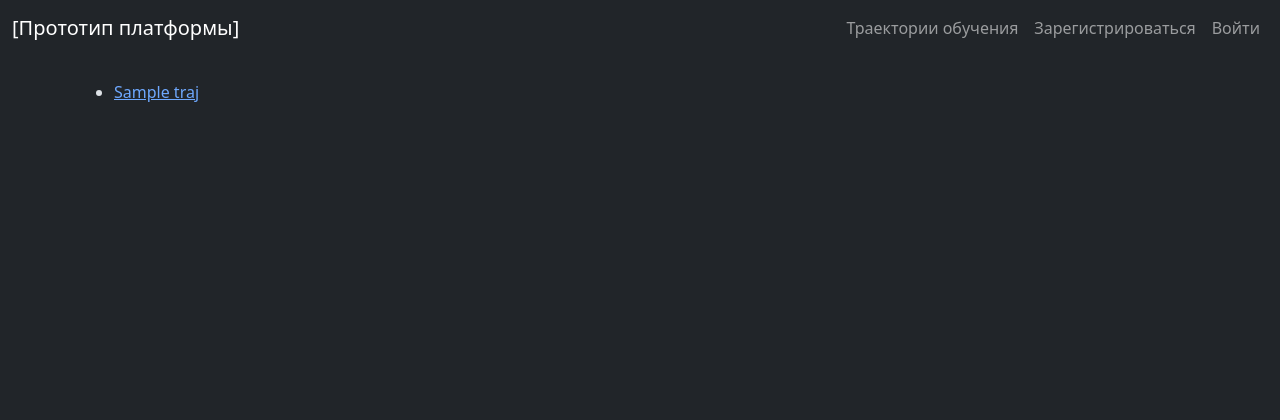
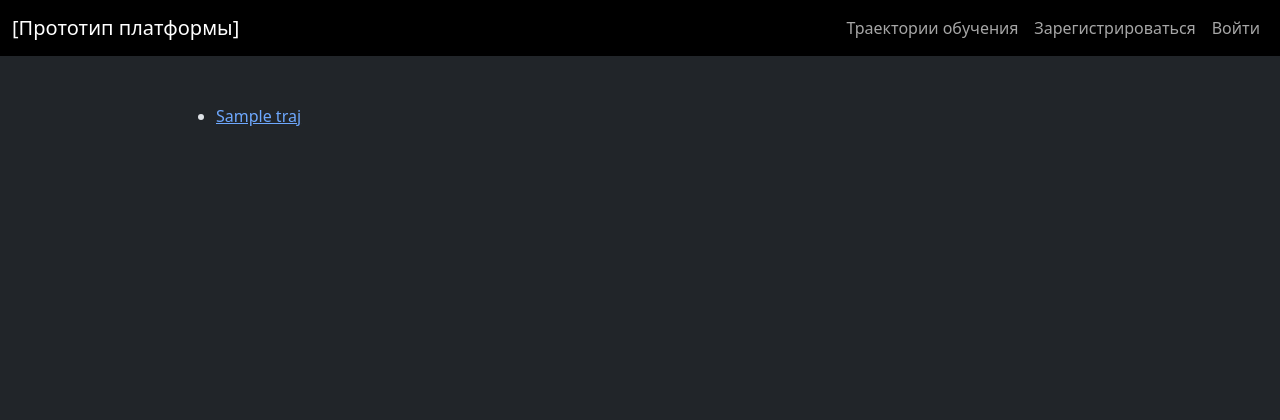
Before and after one commit to Un57a6L3/course-pltf, a Django app: template roadmaps/templates/roadmaps/index.html in a window 1280 px wide. Shown: the top 420 px of the page. Before the commit the page ends 102 px from the top, so only its background shows below. Run offline with Django 3.2, Linux system fonts and the light colour scheme; the template is opened without the code that fills it: most values are stand-ins (such as "Sample title", 1, 10 or a date in 2020).

Commit message:
Black navbar and span tags in trajelement view

```diff
--- a/roadmaps/templates/roadmaps/base.html
+++ b/roadmaps/templates/roadmaps/base.html
@@ -10,7 +10,7 @@
 <body data-bs-theme="dark">
     {% include './navbar.html' %}
     <br>
-    <div class="container">
+    <div class="container w-75 vh-100 p-4 bg-dark">
         {% if messages %}
             {% for message in messages %}
                 <div class="alert alert-warning alert-dismissible fade show" role="alert">
--- a/roadmaps/templates/roadmaps/navbar.html
+++ b/roadmaps/templates/roadmaps/navbar.html
@@ -1,4 +1,4 @@
-<nav class="navbar navbar-expand-lg navbar-dark bg-dark">
+<nav class="navbar navbar-expand-lg navbar-black bg-black">
     <div class="container-fluid">
         <a class="navbar-brand" href="{% url 'roadmaps:index' %}">[Прототип платформы]</a>
         <div>
```
Also changed, not shown: roadmaps/templates/roadmaps/element.html (+1 -10 lines).
